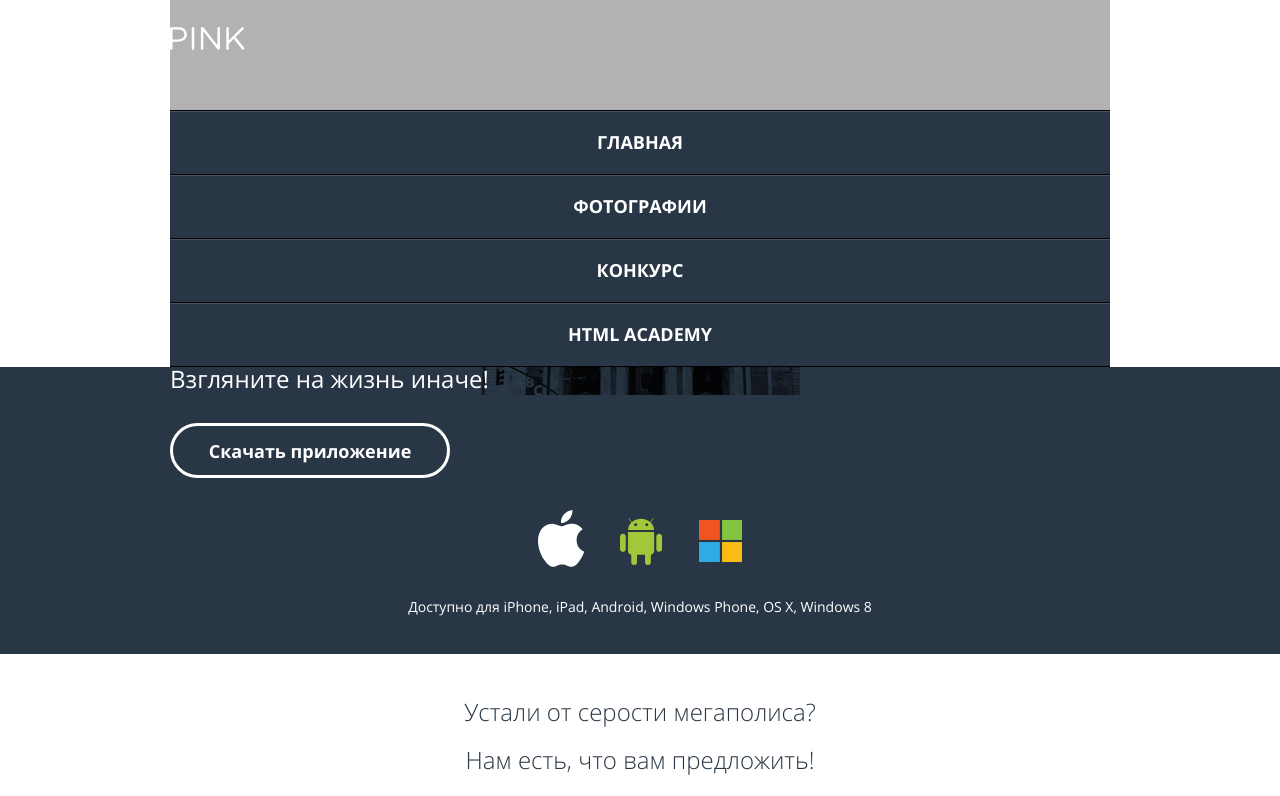
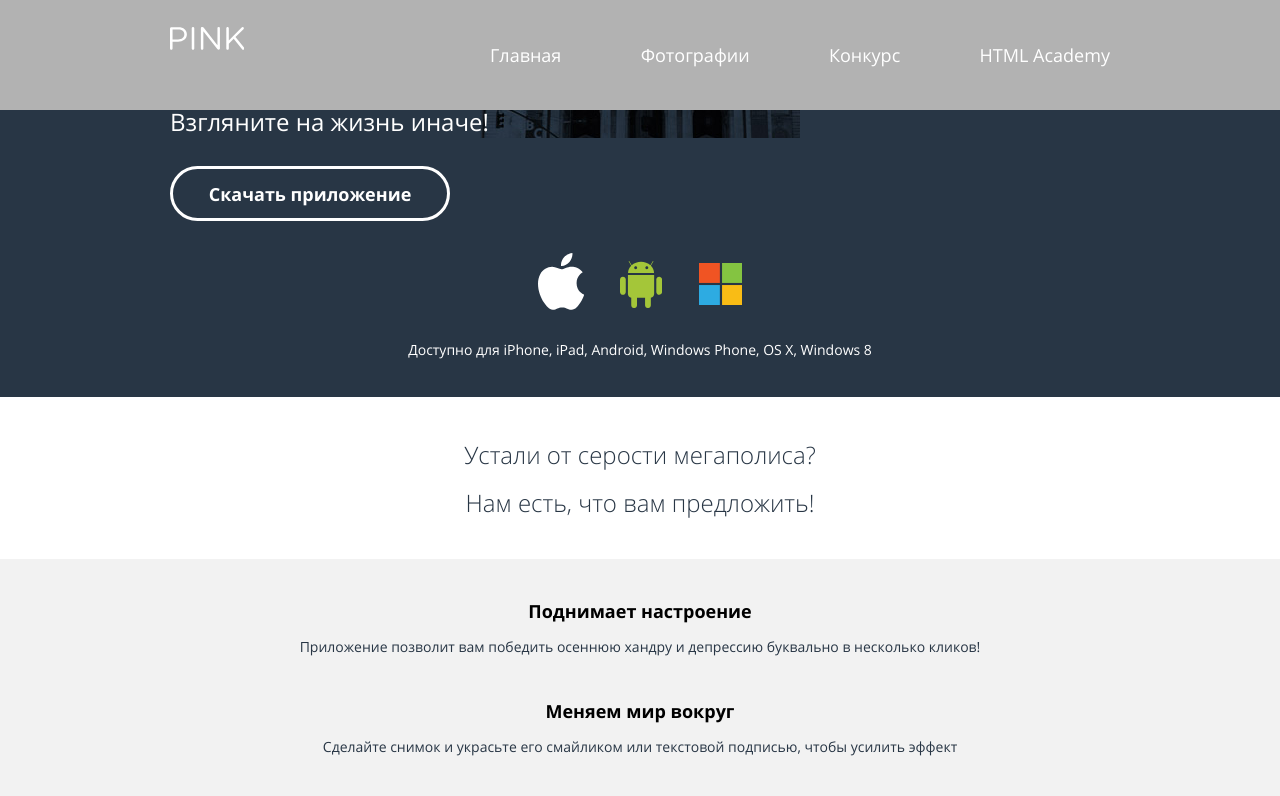
Before and after one commit to LysenokOI/1299739-pink-19, a website: page source/index.html in a window 1280 px wide. Shown: the top 796 px of the page. Drawn offline with nearby package versions, Linux system fonts and the light colour scheme; files that its build step writes are made by us from their sources; files whose address does not match are found by name.

Commit message:
update adaptive header

```diff
--- a/source/index.html
+++ b/source/index.html
@@ -11,9 +11,7 @@
 <body>
 
   <header class="header">
-
-    <div class="header__wrapper container">
-
+    <div class="header__wrapper">
       <div class="header__top-bar">
 
         <a class="header__logo__wrapper" href="index.html">
@@ -48,26 +46,25 @@
 
       </div>
 
-      <nav class="nav">
-        <div class="nav__wrapper">
-          <ul class="nav__list site__list">
-            <li class="site__item">
-              <a class="site__link">Главная</a>
-            </li>
-            <li class="site__item">
-              <a class="site__link" href="photo.html">Фотографии</a>
-            </li>
-            <li class="site__item">
-              <a class="site__link" href="form.html">Конкурс</a>
-            </li>
-            <li class="site__item">
-              <a class="site__link" href="https://htmlacademy.ru/">html academy</a>
-            </li>
-          </ul>
-        </div>
+      <nav class="header__nav nav">
+        <ul class="nav__list">
+          <li class="nav__item">
+            <a class="nav__link">Главная</a>
+          </li>
+          <li class="nav__item">
+            <a class="nav__link" href="photo.html">Фотографии</a>
+          </li>
+          <li class="nav__item">
+            <a class="nav__link" href="form.html">Конкурс</a>
+          </li>
+          <li class="nav__item">
+            <a class="nav__link" href="https://htmlacademy.ru/">HTML academy</a>
+          </li>
+        </ul>
       </nav>
+    </div>
 
-    </div>
+
 
   </header>
 
--- a/source/less/blocks/header.less
+++ b/source/less/blocks/header.less
@@ -1,17 +1,16 @@
 /*Positioning*/
 
-.header__top-bar {
-  position: relative;
-  z-index: 100;
-}
-
 /*Block model*/
-.header {
+.header__wrapper {
   display: flex;
   flex-direction: column;
 }
 
 .header__top-bar {
+  width: 320px;
+  padding-left: 20px;
+  padding-right: 20px;
+  margin: auto;
   display: flex;
   justify-content: space-between;
   min-height: 69px;
@@ -27,6 +26,7 @@
 
 @media (min-width: @tablet-width) {
   .header__top-bar {
+    width: 660px;
     min-height: 110px;
   }
 
@@ -43,10 +43,24 @@
   .header__toggle__wrapper {
     display: none;
   }
+
+  .header__top-bar {
+    width: auto;
+    padding: 0;
+    margin: 0;
+  }
+
+  .header__wrapper {
+    flex-direction: row;
+    width: 940px;
+    margin: auto;
+    justify-content: space-between;
+    align-items: center;
+  }
 }
 
 /* Decorations */
-.header__wrapper {
+.header {
   background-color: @dark--opacity;
   color: @light;
 }
--- a/source/less/blocks/nav.less
+++ b/source/less/blocks/nav.less
@@ -1,19 +1,50 @@
-/*Positioning*/
-@media (min-width: @tablet-width) {
 
+/*Block model*/
+.nav__link {
+  display: block;
+  min-height: 63px;
+  text-align: center;
+  line-height: 63px;
 }
 
 @media (min-width: @desktop-width) {
-
+  .nav__list {
+    display: flex;
+    min-width: 620px;
+    justify-content: space-between;
+  }
+}
+/*Decoration*/
+.nav__list {
+  border-bottom: solid 1px black;
 }
 
-/*Block model*/
-@media (min-width: @tablet-width) {
-
+.nav__link {
+  border-top: solid 1px black;
+  box-shadow: inset 0px 1px 0 0 rgba(255, 255, 255, 0.15);
+  background-color: @dark;
+  color: @light;
+  font-size: 18px;
+  text-transform: uppercase;
+  font-family: "OpenSans-Bold", Arial, sans-serif;
+  &:hover {
+  color: @pink;
+  }
+  &:active {
+    color: @light--opacity;
+  }
 }
 
 @media (min-width: @desktop-width) {
+  .nav__list {
+    border-bottom: none;
+  }
 
+  .nav__link {
+    background-color: inherit;
+    border-top: none;
+    box-shadow: none;
+    font-family: "OpenSans", Arial, sans-serif;
+    text-transform: capitalize;
+  }
 }
-
-/*Decoration*/
--- a/source/less/blocks/site.less
+++ /dev/null
@@ -1,36 +0,0 @@
-/*Positioning*/
-.nav {
-  position: relative;
-  z-index: 10;
-}
-/*Block model*/
-.nav {
-}
-
-.site__link {
-  display: block;
-  min-height: 63px;
-  text-align: center;
-  line-height: 63px;
-}
-
-/*Decoration*/
-.site__list {
-  border-bottom: solid 1px black;
-}
-
-.site__link {
-  border-top: solid 1px black;
-  box-shadow: inset 0px 1px 0 0 rgba(255, 255, 255, 0.15);
-  background-color: @dark;
-  color: @light;
-  font-size: 18px;
-  text-transform: uppercase;
-  font-family: "OpenSans-Bold";
-  &:hover {
-  color: @pink;
-  }
-  &:active {
-    color: @light--opacity;
-  }
-}
--- a/source/less/style.less
+++ b/source/less/style.less
@@ -9,7 +9,6 @@
 @import "../less/blocks/body.less";
 @import "../less/blocks/header.less";
 @import "../less/blocks/nav.less";
-@import "../less/blocks/site.less";
 @import "../less/blocks/main.less";
 @import "../less/blocks/os.less";
 @import "../less/blocks/section.less";
```
